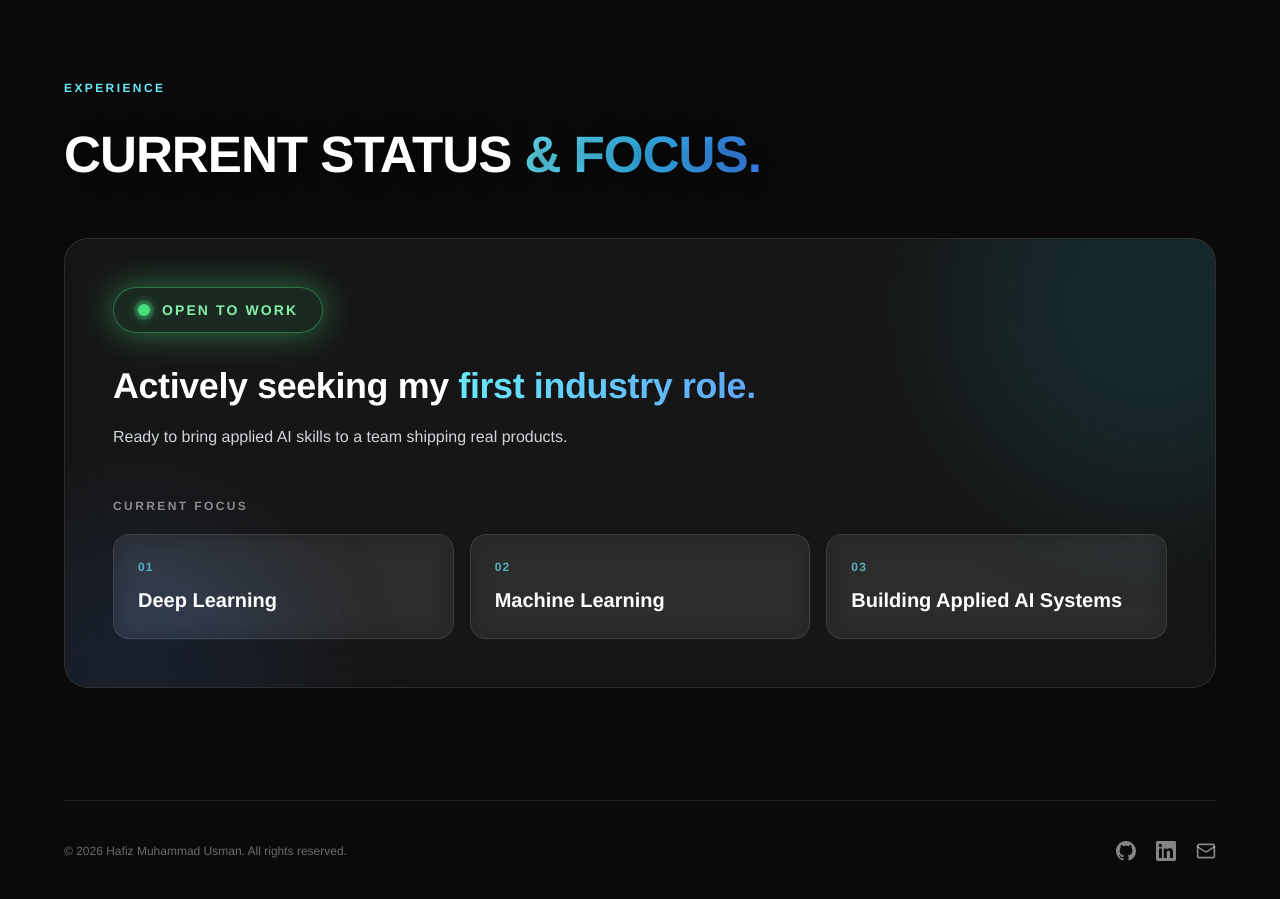
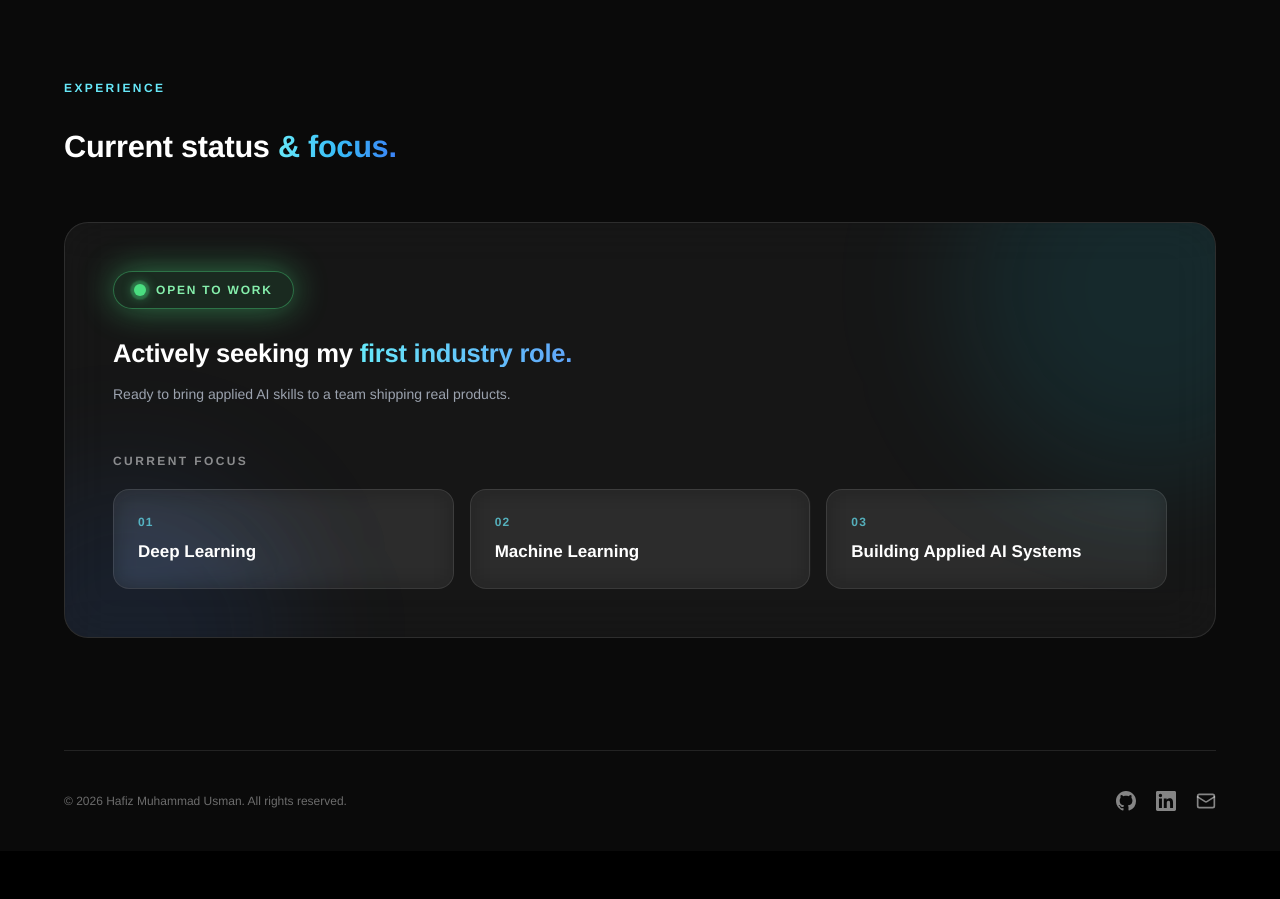
Before and after one commit to hmusman2804045-max/portfolio, a React (Vite) app: page / in a window 1280 px wide. Shown: the part 2700-3599 px from the top of the page. After the commit the page ends 3551 px from the top, so only its background shows below. Built offline with nearby package versions, Linux system fonts and the light colour scheme; no server answers; a web font is replaced by a local one.

Commit message:
style: Adjust Experience typography scale to match other sections

```diff
--- a/src/components/Experience.tsx
+++ b/src/components/Experience.tsx
@@ -22,11 +22,11 @@ export default function Experience() {
 
         <FadeUp delay={0.1}>
           <h2
-            className="mt-8 max-w-3xl font-extrabold uppercase text-white [text-shadow:0_2px_24px_rgba(0,0,0,0.55)]"
+            className="mt-8 max-w-3xl font-bold text-white"
             style={{
-              fontSize: 'clamp(30px, 4vw, 56px)',
-              lineHeight: 1.05,
-              letterSpacing: '-0.02em',
+              fontSize: 'clamp(22px, 2.4vw, 34px)',
+              lineHeight: 1.25,
+              letterSpacing: '-0.01em',
             }}
           >
             Current status{' '}
@@ -67,22 +67,22 @@ export default function Experience() {
                   repeat: Infinity,
                   ease: 'easeInOut',
                 }}
-                className="inline-flex items-center gap-3 rounded-full border border-green-400/40 bg-green-400/10 px-6 py-3"
+                className="inline-flex items-center gap-2.5 rounded-full border border-green-400/40 bg-green-400/10 px-5 py-2.5"
               >
                 <span className="relative flex h-3 w-3 shrink-0">
                   <span className="absolute inline-flex h-full w-full animate-ping rounded-full bg-green-400 opacity-60" />
                   <span className="relative inline-flex h-3 w-3 rounded-full bg-green-400 shadow-[0_0_12px_rgba(74,222,128,0.9)]" />
                 </span>
-                <span className="text-sm font-bold uppercase tracking-[0.15em] text-green-300 max-[900px]:text-xs">
+                <span className="text-xs font-bold uppercase tracking-[0.15em] text-green-300">
                   Open to Work
                 </span>
               </motion.div>
 
               <p
-                className="mt-8 max-w-2xl font-bold text-white"
+                className="mt-7 max-w-2xl font-bold text-white"
                 style={{
-                  fontSize: 'clamp(24px, 2.8vw, 40px)',
-                  lineHeight: 1.2,
+                  fontSize: 'clamp(19px, 2vw, 26px)',
+                  lineHeight: 1.3,
                   letterSpacing: '-0.01em',
                 }}
               >
@@ -92,7 +92,7 @@ export default function Experience() {
                 </span>
               </p>
 
-              <p className="mt-4 max-w-xl text-base leading-relaxed text-gray-300 max-[900px]:text-sm">
+              <p className="mt-3 max-w-xl text-sm leading-relaxed text-gray-400">
                 Ready to bring applied AI skills to a team shipping real
                 products.
               </p>
@@ -112,7 +112,7 @@ export default function Experience() {
                     <p className="text-xs font-bold tracking-widest text-cyan-300/70">
                       {item.index}
                     </p>
-                    <p className="mt-3 text-xl font-bold leading-snug text-white max-[900px]:text-lg">
+                    <p className="mt-2.5 text-[17px] font-bold leading-snug text-white max-[900px]:text-base">
                       {item.label}
                     </p>
                   </motion.div>
```
